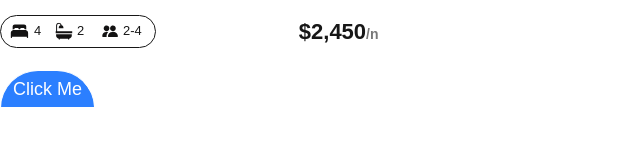
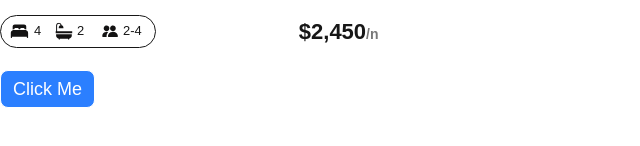
Before and after one commit to abdelrahman116/alx-project-0x00-setup, a Next.js app in the folder alx-project-0x00/: page /landing in a window 1280 px wide. Shown: the part 392-538 px from the top of the page, without its empty margins (0-640 px from the left). Built offline with nearby package versions, Linux system fonts and the light colour scheme.

Commit message:
Advanced Task

```diff
--- a/alx-project-0x00/interfaces/index.ts
+++ b/alx-project-0x00/interfaces/index.ts
@@ -3,5 +3,5 @@ export interface PillProps {
 }
 export interface ButtonProps {
   title: string;
-  style?: string;
+  styles: string;
 }
--- a/alx-project-0x00/pages/landing.tsx
+++ b/alx-project-0x00/pages/landing.tsx
@@ -5,7 +5,10 @@ const Landing: React.FC = () => {
     <div>
       <h1 className=" text-xl font-extralight">Landing Page</h1>
       <Card />
-      <Button title="Click Me" styles="hover:bg-red-500" />
+      <Button
+        title="Click Me"
+        styles="hover:bg-red-500 lg:rounded-lg md:rounded-md sm:rounded-sm "
+      />
     </div>
   );
 };
```
